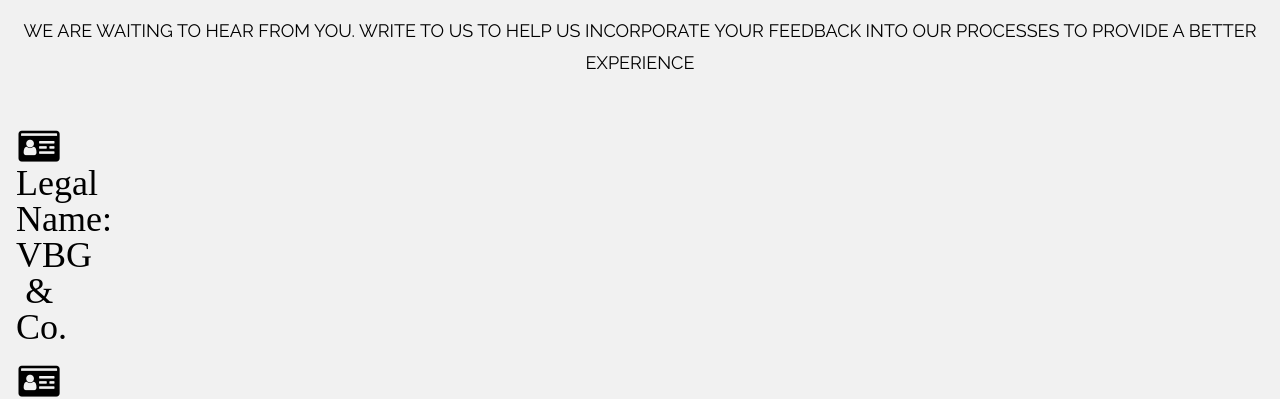
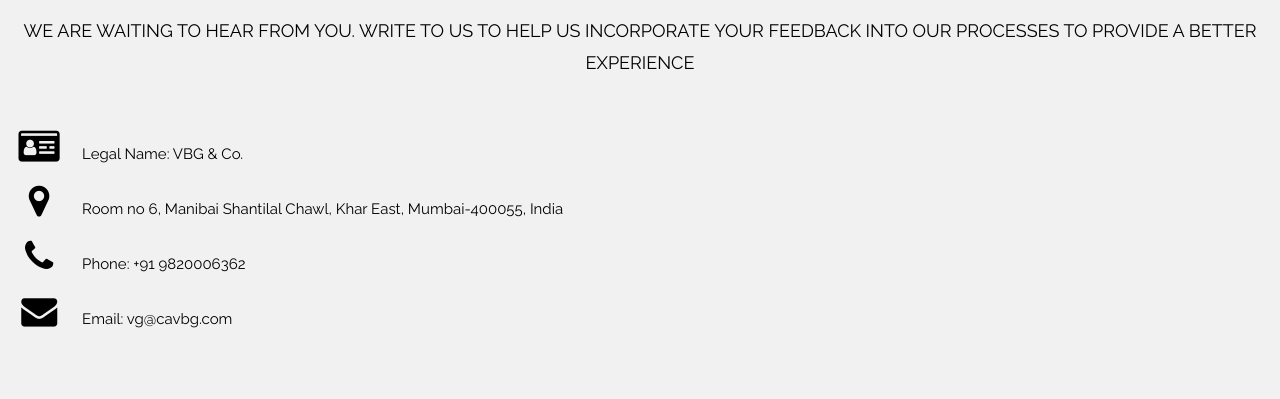
Before and after one commit to Vg17014/CAVBG, a plain HTML site: page index.html in a window 1280 px wide. Shown: the part 5231-5630 px from the top of the page. Drawn offline with nearby package versions, Linux system fonts and the light colour scheme.

Commit message:
Update index.html

```diff
--- a/index.html
+++ b/index.html
@@ -259,7 +259,7 @@ body, html {
   <p class="w3-center w3-large">WE ARE WAITING TO HEAR FROM YOU. WRITE TO US TO HELP US INCORPORATE YOUR FEEDBACK
     INTO OUR PROCESSES TO PROVIDE A BETTER EXPERIENCE</p>
   <div style="margin-top:48px">
-    <p><i class="fa fa-id-card fa-fw w3-xxlarge w3-margin-right" </i> Legal Name: VBG & Co.</p>
+    <p><i class="fa fa-id-card fa-fw w3-xxlarge w3-margin-right"></i> Legal Name: VBG & Co.</p>
     <p><i class="fa fa-map-marker fa-fw w3-xxlarge w3-margin-right"></i> Room no 6, Manibai Shantilal Chawl, Khar East, Mumbai-400055, India</p>
     <p><i class="fa fa-phone fa-fw w3-xxlarge w3-margin-right"></i> Phone: +91 9820006362</p>
     <p><i class="fa fa-envelope fa-fw w3-xxlarge w3-margin-right"> </i> Email: vg@cavbg.com</p>
```
